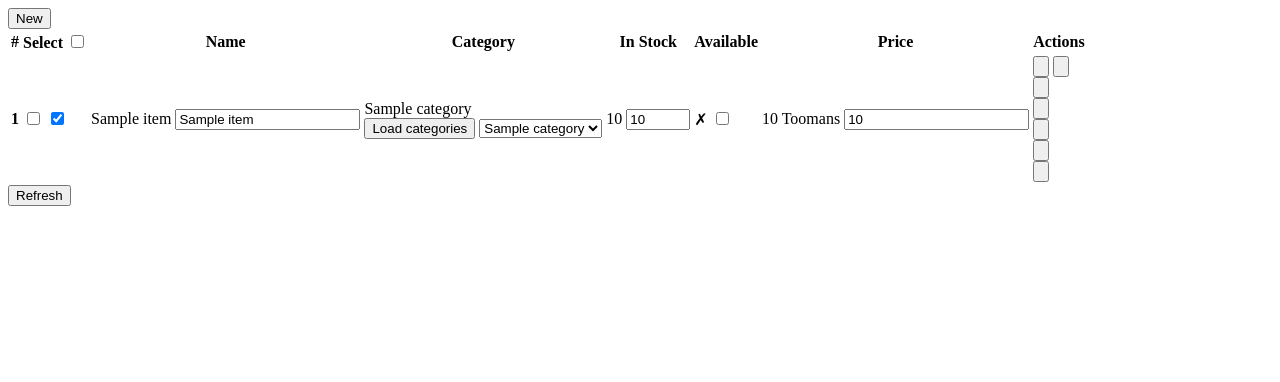
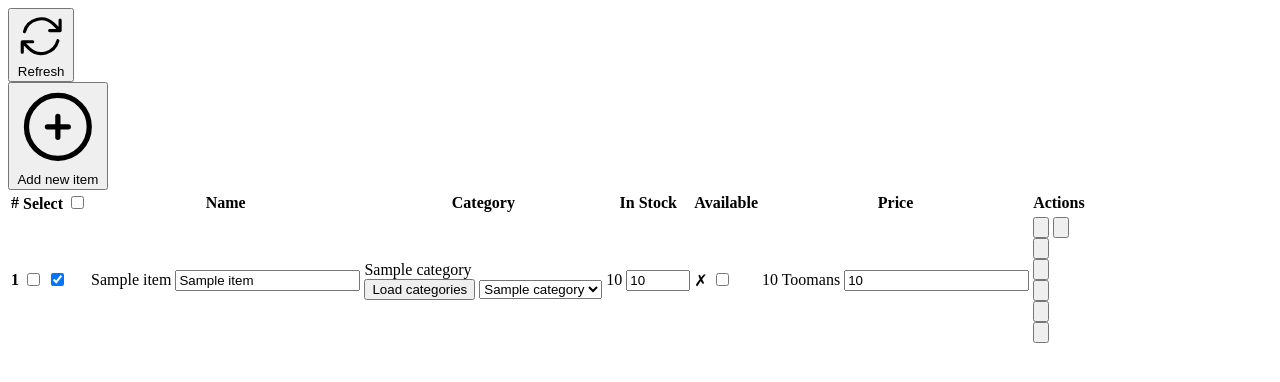
Before and after one commit to armankarimi04/fastapi-live-crud-with-htmx, a Python web app: template backend/templates/main/list.html in a window 1280 px wide. Shown: the top 382 px of the page. Run offline with Jinja, Linux system fonts and the light colour scheme; the template is opened without the code that fills it: most values are stand-ins (such as "Sample title", 1, 10 or a date in 2020).

Commit message:
Updated styling

```diff
--- a/backend/templates/_base.html
+++ b/backend/templates/_base.html
@@ -8,7 +8,7 @@
 
     <link rel="stylesheet" href="{{ vite_asset('static/css/style.css') }}">
 </head>
-<body class="m-20" hx-ext="alpine-compat">
+<body class="bg-base-100 m-20" hx-ext="alpine-compat">
     {% block content %}
     {% endblock content %}
     <script type="module" src="{{ vite_asset('static/js/main.js') }}"></script>
--- a/backend/templates/main/fragments/data/row.html
+++ b/backend/templates/main/fragments/data/row.html
@@ -1,4 +1,4 @@
-<tr id="row-{{ row_index }}" x-data="{ editing: false }" class="text-center">
+<tr id="row-{{ row_index }}" x-data="{ editing: false }" class="text-center hover:bg-base-300">
     <th scope="row">
         {{ row_index }}
         <input type="hidden" name="row_index" id="row_index_value_{{ item.id }}" value="{{ row_index }}">
@@ -75,7 +75,7 @@
         <!-- Normal Actions In-Line Edit, Full Edit, Set Discount, Remove, Disable item -->
         <div class="flex gap-4 justify-center">
             <div class="tooltip" data-tip="Edit row in-line">
-                <button x-show="!editing" @click="editing = true" class="btn btn-circle btn-outline btn-accent btn-sm">
+                <button x-show="!editing" @click="editing = true" class="btn btn-circle btn-ghost btn-outline btn-accent btn-sm">
                     <svg xmlns="http://www.w3.org/2000/svg" fill="none" viewBox="0 0 24 24" stroke-width="1.5"
                         stroke="currentColor" class="size-6">
                         <path stroke-linecap="round" stroke-linejoin="round"
@@ -85,7 +85,7 @@
             </div>
 
             <div class="tooltip" data-tip="Full Edit" x-show="!editing">
-                <button class="btn btn-circle btn-outline btn-warning btn-sm">
+                <button class="btn btn-circle btn-ghost btn-outline btn-warning btn-sm">
                     <svg xmlns="http://www.w3.org/2000/svg" fill="none" viewBox="0 0 24 24" stroke-width="1.5"
                         stroke="currentColor" class="size-6">
                         <path stroke-linecap="round" stroke-linejoin="round"
@@ -95,7 +95,7 @@
             </div>
 
             <div class="tooltip" data-tip="Set discount" x-show="!editing">
-                <button class="btn btn-circle btn-outline btn-default btn-sm">
+                <button class="btn btn-circle btn-ghost btn-outline btn-default btn-sm">
                     <svg xmlns="http://www.w3.org/2000/svg" fill="none" viewBox="0 0 24 24" stroke-width="1.5"
                         stroke="currentColor" class="size-6">
                         <path stroke-linecap="round" stroke-linejoin="round"
@@ -107,7 +107,7 @@
 
 
             <div class="tooltip" data-tip="Remove item" x-show="!editing">
-                <button class="btn btn-circle btn-error btn-outline btn-sm">
+                <button class="btn btn-circle btn-ghost btn-error btn-outline btn-sm">
                     <svg xmlns="http://www.w3.org/2000/svg" fill="none" viewBox="0 0 24 24" stroke-width="1.5"
                         stroke="currentColor" class="size-6">
                         <path stroke-linecap="round" stroke-linejoin="round"
@@ -117,7 +117,7 @@
             </div>
 
             <div class="tooltip" data-tip="Disable item" x-show="!editing">
-                <button class="btn btn-circle btn-default btn-outline btn-sm">
+                <button class="btn btn-circle btn-ghost btn-default btn-outline btn-sm">
                     <svg xmlns="http://www.w3.org/2000/svg" fill="none" viewBox="0 0 24 24" stroke-width="1.5"
                         stroke="currentColor" class="size-6">
                         <path stroke-linecap="round" stroke-linejoin="round"
--- a/backend/templates/main/list.html
+++ b/backend/templates/main/list.html
@@ -1,21 +1,67 @@
 {% extends "_base.html" %}
 
 {% block content %}
+
+<div class="flex flex-row gap-4">
+
+    <!-- Filters -->
+    <div class="basis-1/4 rounded-lg border border-blue-400 rounded-lg">
+
+    </div>
+
+
+    <div class="basis-3/4 overflow-x-auto border border-green-400 rounded-lg" id="products-list">
+
+
+        <!-- Primary action buttons (New - Refresh) -->
+        <div class="flex flex-row-reverse rounded-lg border border-orange-400 gap-4">
+
+            <!-- Refresh button -->
+            <button
+                class="flex items-center m-2 bg-white border border-gray-300 rounded-lg shadow-md px-6 text-sm font-medium text-gray-800 hover:bg-gray-200 focus:outline-none focus:ring-2 focus:ring-offset-2 focus:ring-gray-500"
+                hx-get="/views/all" hx-target="#table-body" hx-trigger="click" hx-swap="outerHTML"
+                hx-indicator="#spinner" hx-disable="this" hx-on:htmx:before:request="refreshInProgress();"
+                hx-on:htmx:after:request="showTable();">
+
+                <svg xmlns="http://www.w3.org/2000/svg" viewBox="0 0 24 24" fill="currentColor" class="size-6">
+                    <path fill-rule="evenodd"
+                        d="M4.755 10.059a7.5 7.5 0 0 1 12.548-3.364l1.903 1.903h-3.183a.75.75 0 1 0 0 1.5h4.992a.75.75 0 0 0 .75-.75V4.356a.75.75 0 0 0-1.5 0v3.18l-1.9-1.9A9 9 0 0 0 3.306 9.67a.75.75 0 1 0 1.45.388Zm15.408 3.352a.75.75 0 0 0-.919.53 7.5 7.5 0 0 1-12.548 3.364l-1.902-1.903h3.183a.75.75 0 0 0 0-1.5H2.984a.75.75 0 0 0-.75.75v4.992a.75.75 0 0 0 1.5 0v-3.18l1.9 1.9a9 9 0 0 0 15.059-4.035.75.75 0 0 0-.53-.918Z"
+                        clip-rule="evenodd" />
+                </svg>
+                <span id="spinner" class="loading loading-spinner loading-xl htmx-indicator"></span>
+                <span>Refresh</span>
+            </button>
+
+
+            <!-- New item Modal Window -->
             <div x-data="{ open: false }" class="flex items-center" @success.window="open = false">
-    <button class="btn-default btn w-32 btn-sm" @click="open = true">
-        New
+
+                <button
+                    class="flex items-center m-2 gap-2 bg-white border border-gray-300 rounded-lg shadow-md px-6 py-2 text-sm font-medium text-gray-800 hover:bg-gray-200 focus:outline-none focus:ring-2 focus:ring-offset-2 focus:ring-gray-500"
+                    @click="open = true">
+
+                    <svg xmlns="http://www.w3.org/2000/svg" fill="none" viewBox="0 0 24 24" stroke-width="1.5"
+                        stroke="currentColor" class="size-6">
+                        <path stroke-linecap="round" stroke-linejoin="round"
+                            d="M12 9v6m3-3H9m12 0a9 9 0 1 1-18 0 9 9 0 0 1 18 0Z" />
+                    </svg>
+                    <span>Add new item</span>
                 </button>
+
+
 
                 <dialog id="new_product_modal" class="modal" :class=" {'modal-open': open }">
                     <div class="modal-box">
                         <form method="dialog">
-                <button class="btn absolute top-2 right-2 btn-circle btn-ghost btn-sm" @click="open = false">
+                            <button class="btn absolute top-2 right-2 btn-circle btn-ghost btn-sm"
+                                @click="open = false">
                                 ✕
                             </button>
                         </form>
 
                         <form class="w-full rounded-b-lg bg-white" hx-post="/views/" hx-target="#table-body"
-                hx-swap="beforeend" hx-on:success="newItemSuccess();" hx-on:htmx:after:request="this.reset();">
+                            hx-swap="beforeend" hx-on:success="newItemSuccess();"
+                            hx-on:htmx:after:request="this.reset();">
                             <h2 class="mb-6 text-xl font-semibold text-gray-800">New Product</h2>
                             <div class="flex flex-col gap-4">
                                 <fieldset class="fieldset w-full rounded-box border border-base-300 bg-base-200 p-4">
@@ -25,7 +71,8 @@
                                             class="input w-full rounded-lg border px-3 py-2" required />
                                     </div>
                                     <div>
-                            <label for="category_id" class="mb-1 block text-sm font-medium">Category:</label>
+                                        <label for="category_id"
+                                            class="mb-1 block text-sm font-medium">Category:</label>
                                         {% if categories %}
                                         <select name="category_id" id="category_id"
                                             class="select w-full rounded-lg border px-3 py-2">
@@ -48,7 +95,8 @@
                                     </div>
                                     <div class="mt-2 flex">
                                         <label for="available" class="block text-sm font-medium">Available?</label>
-                            <input type="checkbox" checked="checked" class="checkbox ml-2" name="available" />
+                                        <input type="checkbox" checked="checked" class="checkbox ml-2"
+                                            name="available" />
                                     </div>
                                     <div class="mt-2 flex">
                                         <label for="price" class="block text-sm font-medium">Price</label>
@@ -57,14 +105,16 @@
                                     </div>
                                 </fieldset>
                                 <div>
-                        <fieldset class="fieldset w-full rounded-box border border-base-300 bg-base-200 p-4">
+                                    <fieldset
+                                        class="fieldset w-full rounded-box border border-base-300 bg-base-200 p-4">
                                         <legend class="fieldset-legend">Pick a file</legend>
                                         <input type="file" class="file-input w-full" />
                                         <label class="label">Max size 2MB</label>
                                     </fieldset>
                                 </div>
                                 <div>
-                        <fieldset class="fieldset w-full rounded-box border border-base-300 bg-base-200 p-4">
+                                    <fieldset
+                                        class="fieldset w-full rounded-box border border-base-300 bg-base-200 p-4">
                                         <legend class="fieldset-legend">Description</legend>
                                         <textarea class="textarea h-20 w-full"
                                             placeholder="Other information such as size and ..."></textarea>
@@ -76,7 +126,8 @@
                                         Submit
                                     </button>
 
-                        <button type="button" class="btn-default btn h-8 w-32 btn-outline btn-md">Clear</button>
+                                    <button type="button"
+                                        class="btn-default btn h-8 w-32 btn-outline btn-md">Clear</button>
                                 </div>
                             </div>
                         </form>
@@ -85,11 +136,14 @@
                         </div>
                     </div>
                 </dialog>
+            </div>
+
 
         </div>
-<div>
-    <div class="overflow-x-auto" id="products-list">
-        <table class="table table-xs">
+
+
+        <!-- Table -->
+        <table class="table table-sm mt-2">
             <thead>
                 <tr class="text-center">
                     <th>#</th>
@@ -123,14 +177,7 @@
         </table>
     </div>
 
-    <!-- Refresh button -->
-    <button class="btn btn-info btn-sm w-32 justify-center" hx-get="/views/all" hx-target="#table-body"
-        hx-trigger="click" hx-swap="outerHTML" hx-indicator="#spinner" hx-disable="this"
-        hx-on:htmx:before:request="refreshInProgress();" hx-on:htmx:after:request="showTable();">
-        Refresh
-    </button>
 
-    <span id="spinner" class="loading loading-spinner loading-xl htmx-indicator"></span>
 
     <script>
         function refreshInProgress() {
@@ -157,6 +204,8 @@
         function newItemSuccess() {
             // Handle closing of the modal,
             // Appending the row to the end of the table
+            // Display notification perhaps
+            console.log("New item added.")
         }
     </script>
 
```
Lines whose indentation alone changed are shown as unchanged.
